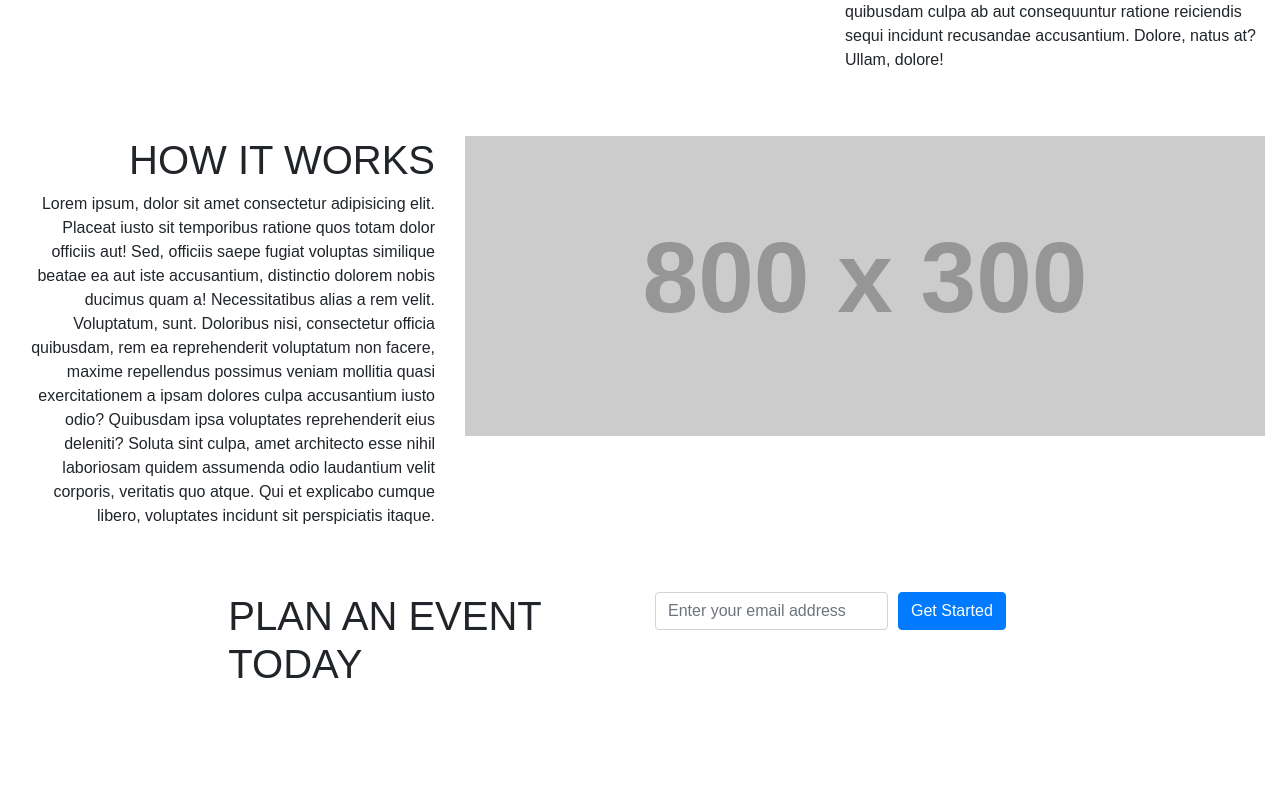
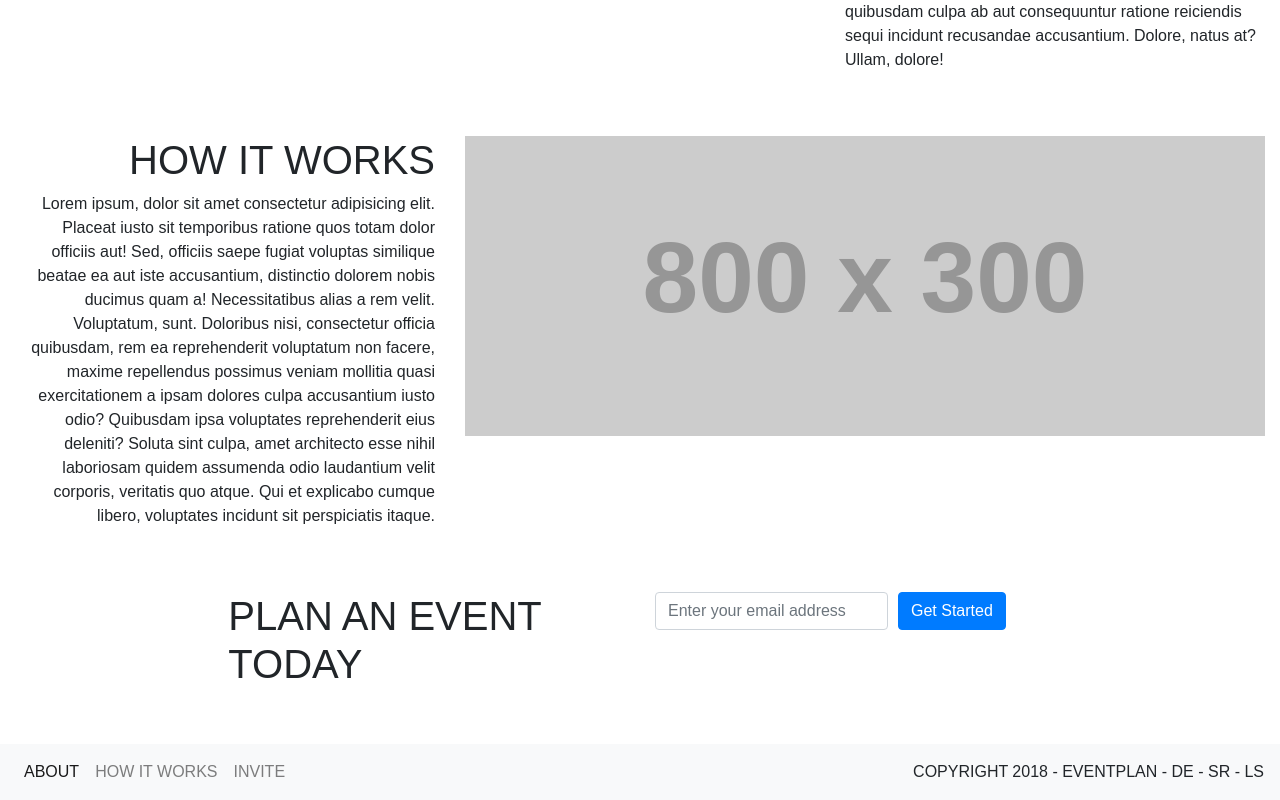
Before and after one commit to davidjemerson/eventplanapp, a React (Create React App) app in the folder client/: page / in a window 1280 px wide. Shown: the part 727-1527 px from the top of the page. Before the commit the page ends 1471 px from the top, so only its background shows below. Built offline with nearby package versions, Linux system fonts and the light colour scheme; the HTML template or start-up script is replaced by a standard one.

Commit message:
Finished footer added to the splash page

```diff
--- /dev/null
+++ b/client/src/components/Footer/Footer.js
@@ -0,0 +1,36 @@
+//sets up the reusable Navbar component
+import React, { Component } from 'react';
+// import "./Navbar.css";
+
+class Footer extends Component {
+  render() {
+    return (
+      <footer className="navbar navbar-expand-lg navbar-light bg-light">
+        <div className="collapse navbar-collapse" id="navbarTogglerDemo02">
+          <ul className="navbar-nav mr-auto mt-2 mt-lg-0">
+            <li className="nav-item active">
+              <a className="nav-link" href="#">
+                ABOUT <span className="sr-only">(current)</span>
+              </a>
+            </li>
+            <li className="nav-item">
+              <a className="nav-link" href="#">
+                HOW IT WORKS
+              </a>
+            </li>
+            <li className="nav-item">
+              <a className="nav-link" href="#">
+                INVITE
+              </a>
+            </li>
+          </ul>
+          <span className="copyright" href="#">
+            COPYRIGHT 2018 - EVENTPLAN - DE - SR - LS
+          </span>
+        </div>
+      </footer>
+    );
+  }
+}
+
+export default Footer;
--- /dev/null
+++ b/client/src/components/Footer/index.js
@@ -0,0 +1 @@
+export { default } from './Footer';
--- a/client/src/pages/Splash/Splash.js
+++ b/client/src/pages/Splash/Splash.js
@@ -1,6 +1,7 @@
 import React from 'react';
 import Navbar from '../../components/Navbar';
 import { SplashBody, SplashHero, SplashLower } from '../../components/Splash';
+import Footer from '../../components/Footer';
 
 const Splash = () => (
   <div>
@@ -8,6 +9,7 @@ const Splash = () => (
     <SplashHero />
     <SplashBody />
     <SplashLower />
+    <Footer />
   </div>
 );
 
```
